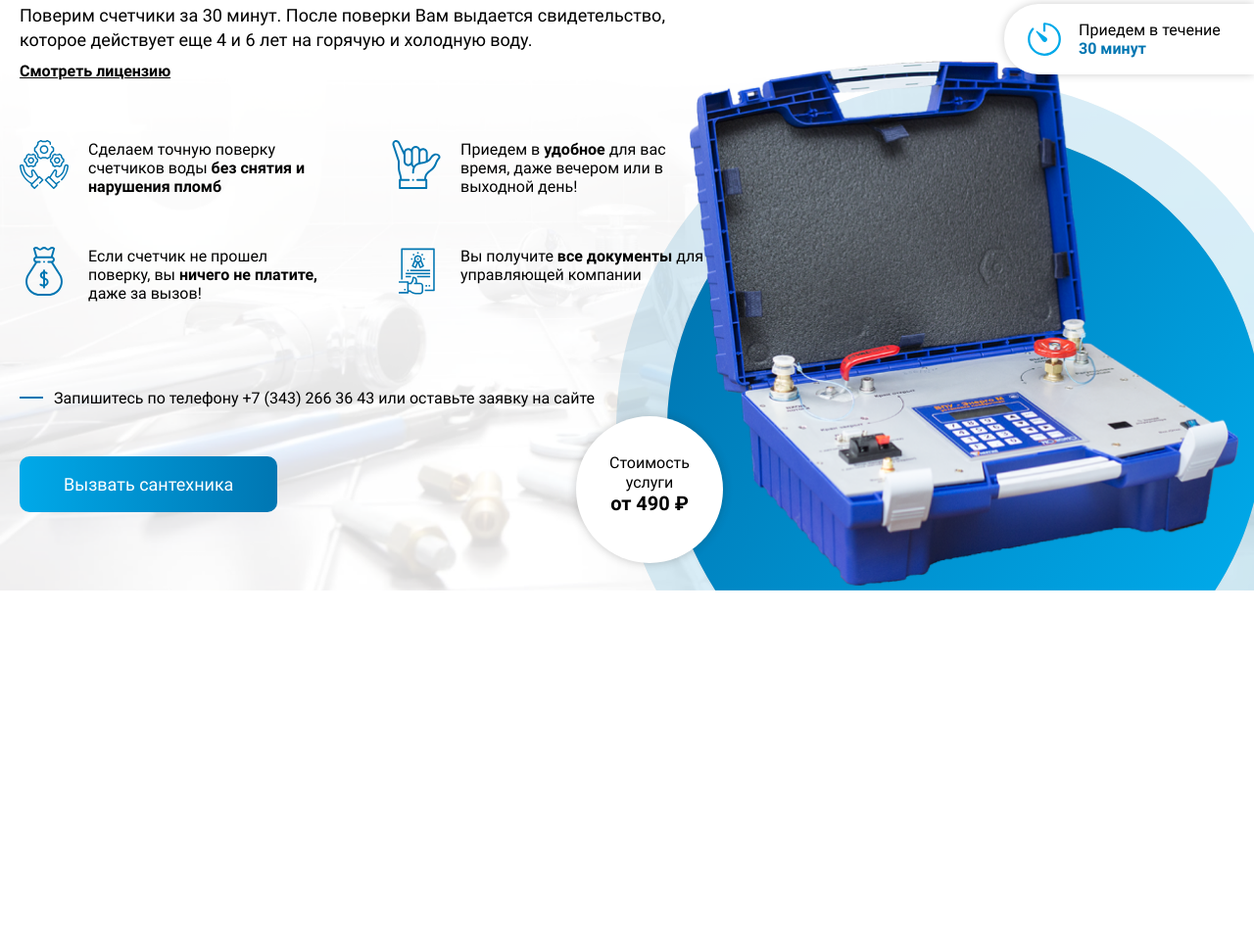
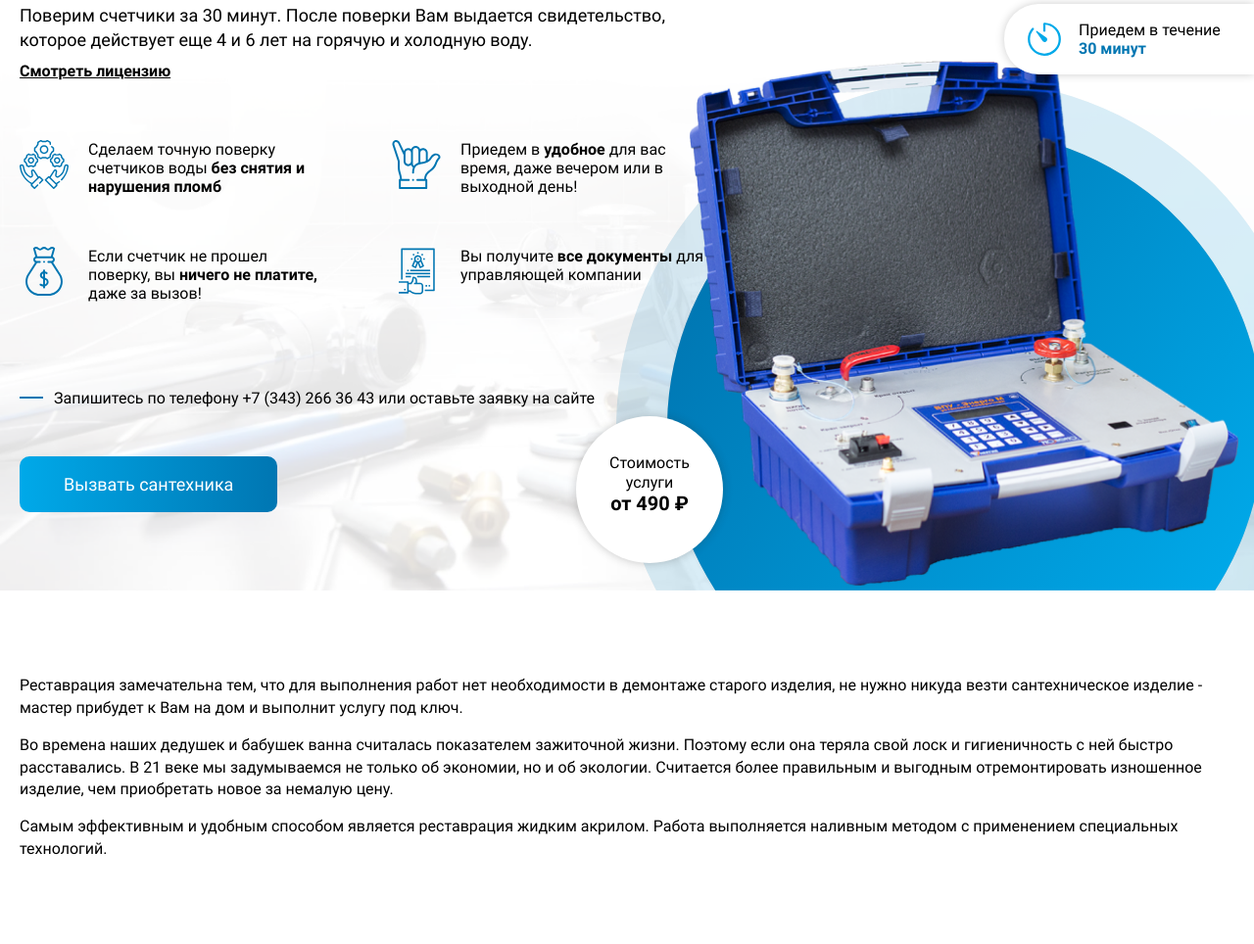
Before and after one commit to Lbdevaa/plumber, a website: page app/inner-page.html in a window 1280 px wide. Shown: the part 243-1207 px from the top of the page at 98% size. Before the commit the page ends 846 px from the top, so only its background shows below. Drawn offline with nearby package versions, Linux system fonts and the light colour scheme; files that its build step writes are made by us from their sources; files whose address does not match are found by name.

Commit message:
блок описания

```diff
--- a/app/inner-page.html
+++ b/app/inner-page.html
@@ -142,6 +142,24 @@
 		</div>
 	</div>
 
+	<section class="service-description">
+		<div class="container">
+			<h2 class="section-title"></h2>
+			<div class="text-box">
+				<p>
+					Реставрация замечательна тем, что для выполнения работ нет необходимости в демонтаже старого изделия, не нужно никуда везти сантехническое изделие - мастер прибудет к Вам на дом и выполнит услугу под ключ.
+				</p>
+				<p>
+					Во времена наших дедушек и бабушек ванна считалась показателем зажиточной жизни. Поэтому если она теряла свой лоск и гигиеничность с ней быстро расставались. В 21 веке мы задумываемся не только об экономии, но и об экологии. Считается более правильным и выгодным отремонтировать изношенное изделие, чем приобретать новое за немалую цену.
+				</p>
+				<p>
+					Самым эффективным и удобным способом является реставрация жидким акрилом.
+					Работа выполняется наливным методом с применением специальных технологий.
+				</p>
+			</div>
+		</div>
+	</section>
+
 
 	<div id="call-service" class="popup-white popup-call grid mfp-hide">
 		<div class="popup-call__header">
--- a/app/sass/main.sass
+++ b/app/sass/main.sass
@@ -1194,4 +1194,7 @@ a
   &__footer
     grid-column: 1/7
 
+.service-description
+  padding: 70px 0
+
 @import "media" // Всегда в конце
```
